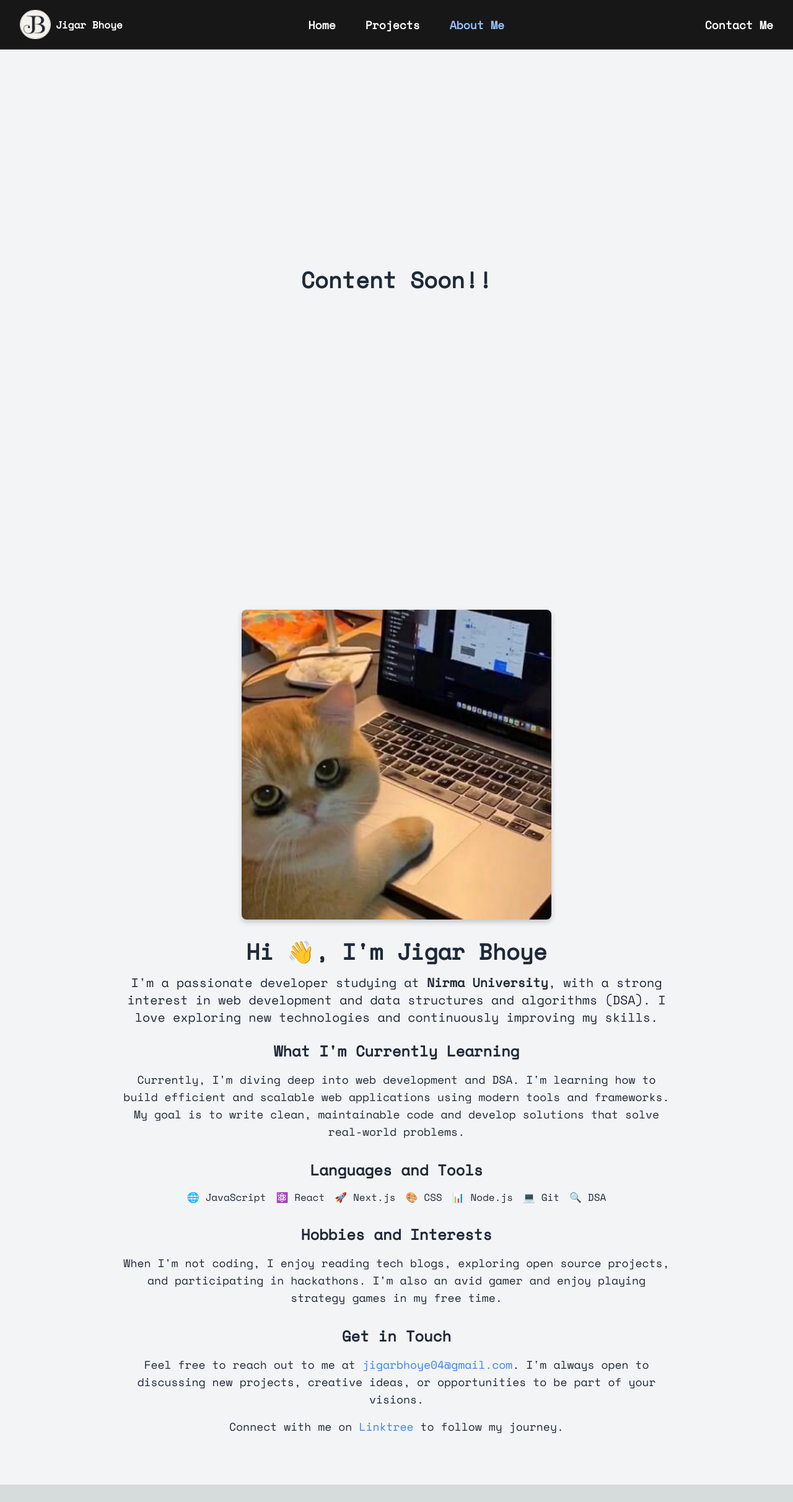
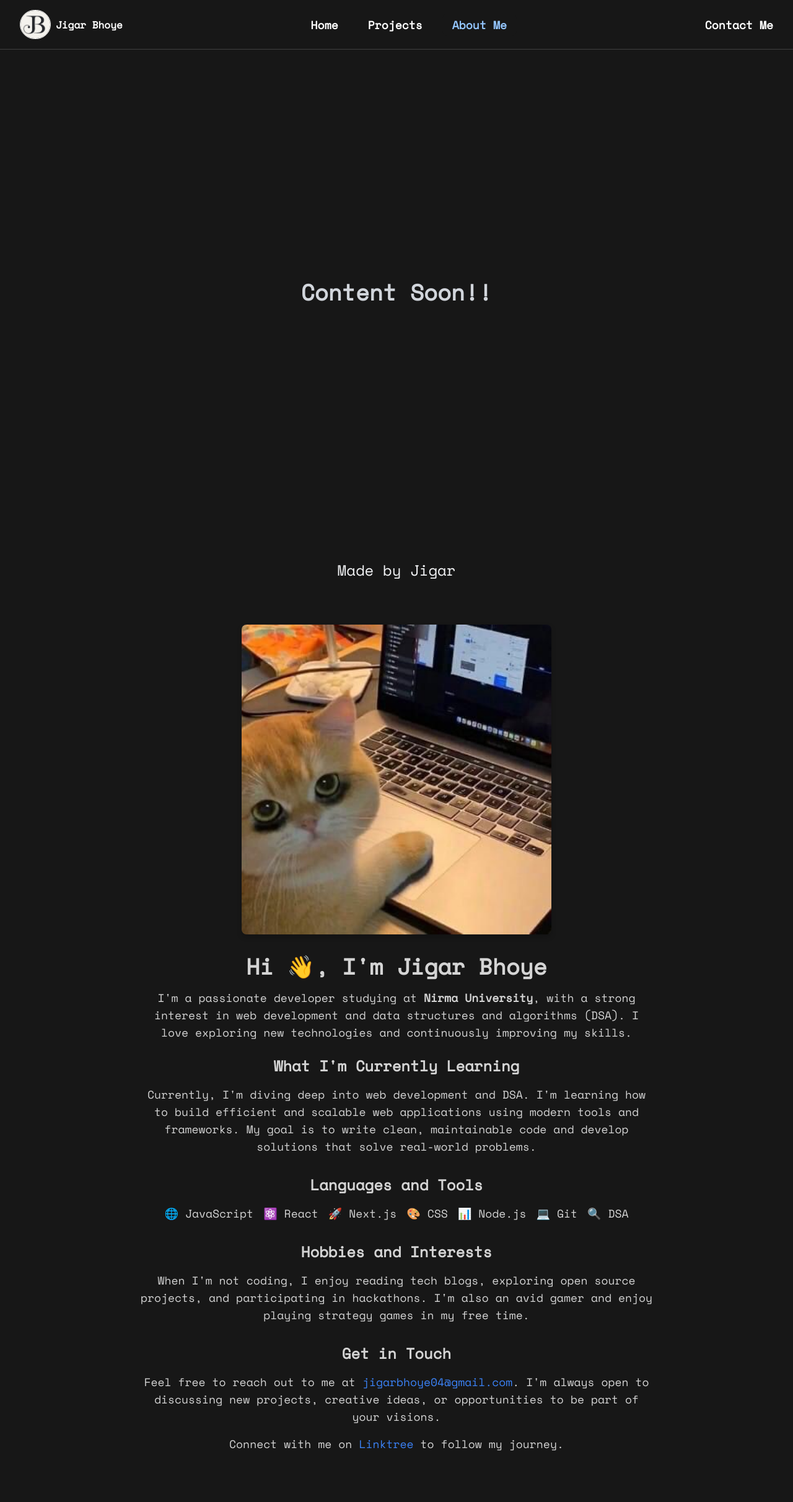
Before and after one commit to jigarbhoye04/portfolio_old, a Next.js app: page /about in a window 1280 px wide. Shown: the whole page at 62% size. Before the commit the page ends 2396 px from the top, so only its background shows below. Built offline with nearby package versions, Linux system fonts and the light colour scheme.

Commit message:
Mobile first design for about and projects pages

```diff
--- a/src/app/about/page.tsx
+++ b/src/app/about/page.tsx
@@ -4,35 +4,32 @@ import Link from "next/link";
 import Image from "next/image";
 import Header from "@/components/shared/Header";
 import "@/components/ui/about.css";
-import { useTheme } from "next-themes";
 
 export default function AboutPage() {
-  const { theme } = useTheme();
-
   return (
     <>
       <Header />
-      <div className={`flex flex-col items-center justify-center min-h-screen w-full ${theme === 'dark' ? 'bg-gray-900 text-gray-100' : 'bg-gray-100 text-gray-800'} overflow-y-scroll pt-10 pb-20`}>
+      <div className="flex flex-col items-center justify-center min-h-screen w-full bg-neutral-900 text-gray-300 overflow-y-scroll px-4 sm:px-6 lg:px-8">
         <div className="max-w-4xl text-center">
-          <h1 className="text-4xl font-bold mb-4">Content Soon!!</h1>
+          <h1 className="text-3xl sm:text-4xl font-bold mb-4">Content Soon!!</h1>
         </div>
       </div>
-      <div className="navBarFiller bg-gray-100 h-2"></div>
-      <div className="flex items-center justify-center w-full bg-gray-100">
-        <h1 className="text-1xl pb-8 text-gray-100">Made with by Jigar</h1>
+      <div className="navBarFiller bg-neutral-900 h-2"></div>
+      <div className="flex items-center justify-center w-full bg-neutral-900 text-gray-100 py-4 px-4 sm:px-6 lg:px-8">
+        <h1 className="text-lg sm:text-lg md:text-2xl pb-4">Made by Jigar</h1>
       </div>
-      <div className="flex flex-col items-center justify-center min-h-screen bg-gray-100 text-gray-800 pt-10 pb-20 overflox-x-hidden overflow-y-scroll w-full">
+      <div className="flex flex-col items-center justify-center min-h-screen bg-neutral-900 text-neutral-300 pt-10 pb-20 px-4 sm:px-6 lg:px-8 overflow-x-hidden overflow-y-scroll">
          <Image
             src="/cat.jpg"
-            className="about-page-image w-full h-auto rounded-full"
+            className="about-page-image w-3/4 sm:w-1/2 md:w-1/3 lg:w-1/4 h-auto rounded-full"
             alt="Profile Picture"
             width={300}
             height={300}
             priority
           />
-        <div className="max-w-4xl text-center">
-          <h1 className="text-4xl font-bold mb-4">Hi 👋, I&apos;m Jigar Bhoye</h1>
-          <p className="text-xl mb-6">
+        <div className="max-w-4xl text-center px-4 sm:px-6 lg:px-8">
+          <h1 className="text-3xl sm:text-4xl font-bold mb-4">Hi 👋, I&apos;m Jigar Bhoye</h1>
+          <p className="text-lg sm:text-lg mb-6">
             I&apos;m a passionate developer studying at{" "}
             <span className="font-semibold">Nirma University</span>, with a
             strong interest in web development and data structures and
@@ -41,8 +38,8 @@ export default function AboutPage() {
           </p>
 
           <section className="mb-8">
-            <h2 className="text-2xl font-bold mb-4">What I&apos;m Currently Learning</h2>
-            <p className="text-lg mb-4">
+            <h2 className="text-xl sm:text-2xl font-bold mb-4">What I&apos;m Currently Learning</h2>
+            <p className="text-base sm:text-lg mb-4">
               Currently, I&apos;m diving deep into web development and DSA. I&apos;m
               learning how to build efficient and scalable web applications
               using modern tools and frameworks. My goal is to write clean,
@@ -52,21 +49,21 @@ export default function AboutPage() {
           </section>
 
           <section className="mb-8">
-            <h2 className="text-2xl font-bold mb-4">Languages and Tools</h2>
+            <h2 className="text-xl sm:text-2xl font-bold mb-4">Languages and Tools</h2>
             <div className="flex justify-center flex-wrap space-x-4">
-              <span className="tech-icon">🌐 JavaScript</span>
-              <span className="tech-icon">⚛️ React</span>
-              <span className="tech-icon">🚀 Next.js</span>
-              <span className="tech-icon">🎨 CSS</span>
-              <span className="tech-icon">📊 Node.js</span>
-              <span className="tech-icon">💻 Git</span>
-              <span className="tech-icon">🔍 DSA</span>
+              <span className="tech-icon text-base sm:text-lg">🌐 JavaScript</span>
+              <span className="tech-icon text-base sm:text-lg">⚛️ React</span>
+              <span className="tech-icon text-base sm:text-lg">🚀 Next.js</span>
+              <span className="tech-icon text-base sm:text-lg">🎨 CSS</span>
+              <span className="tech-icon text-base sm:text-lg">📊 Node.js</span>
+              <span className="tech-icon text-base sm:text-lg">💻 Git</span>
+              <span className="tech-icon text-base sm:text-lg">🔍 DSA</span>
             </div>
           </section>
 
           <section className="mb-8">
-            <h2 className="text-2xl font-bold mb-4">Hobbies and Interests</h2>
-            <p className="text-lg mb-4">
+            <h2 className="text-xl sm:text-2xl font-bold mb-4">Hobbies and Interests</h2>
+            <p className="text-base sm:text-lg mb-4">
               When I&apos;m not coding, I enjoy reading tech blogs, exploring open
               source projects, and participating in hackathons. I&apos;m also an
               avid gamer and enjoy playing strategy games in my free time.
@@ -74,8 +71,8 @@ export default function AboutPage() {
           </section>
 
           <section>
-            <h2 className="text-2xl font-bold mb-4">Get in Touch</h2>
-            <p className="text-lg mb-4">
+            <h2 className="text-xl sm:text-2xl font-bold mb-4">Get in Touch</h2>
+            <p className="text-base sm:text-lg mb-4">
               Feel free to reach out to me at{" "}
               <a href="mailto:jigarbhoye04@gmail.com" className="text-blue-500">
                 jigarbhoye04@gmail.com
@@ -83,7 +80,7 @@ export default function AboutPage() {
               . I&apos;m always open to discussing new projects, creative ideas, or
               opportunities to be part of your visions.
             </p>
-            <p className="text-lg">
+            <p className="text-base sm:text-lg">
               Connect with me on{" "}
               <Link href="https://linktr.ee/jigarbhoye" className="text-blue-500">
                 Linktree
--- a/src/app/projects/page.tsx
+++ b/src/app/projects/page.tsx
@@ -11,7 +11,7 @@ export default function ProjectsPage() {
   return (
     <>
       <Header />
-      <div className={`flex flex-col items-center justify-center min-h-screen w-full ${theme === 'dark' ? 'bg-gray-900 text-gray-100' : 'bg-gray-100 text-gray-800'} overflow-y-scroll pt-10 pb-20`}>
+      <div className={`flex flex-col items-center justify-center min-h-screen w-full bg-neutral-900 text-gray-100 overflow-y-scroll`}>
         <div className="max-w-4xl text-center">
           <h1 className="text-4xl font-bold mb-4">Content Soon!!</h1>
         </div>
--- a/src/components/shared/Header.tsx
+++ b/src/components/shared/Header.tsx
@@ -3,18 +3,23 @@
 import Image from "next/image";
 import { usePathname } from "next/navigation";
 import Link from "next/link";
+import { useState } from "react"; // Import useState
+import { FaBars, FaTimes } from "react-icons/fa"; // Import menu icons
 
 export default function Header() {
+  const [isMobileMenuOpen, setIsMobileMenuOpen] = useState(false); // State for mobile menu
   const currentRoute = usePathname();
 
+  // Toggle mobile menu
+  const toggleMobileMenu = () => {
+    setIsMobileMenuOpen(!isMobileMenuOpen);
+  };
+
   return (
-      <nav className={`w-full left-0 right-0 top-0 flex justify-between items-center p-4 bg-neutral-900 text-white border-b border-neutral-700`}>
+    <nav className="w-full left-0 right-0 top-0 flex justify-between items-center p-4 bg-neutral-900 text-white border-b border-neutral-700">
+      {/* Logo and Name */}
       <div className="flex items-center">
-            <Link
-               href="/"
-               rel="noopener noreferrer"
-               className="flex items-center"
-            >
+        <Link href="/" rel="noopener noreferrer" className="flex items-center">
           <Image
             className="ml-4 border rounded-full border-white"
             src="/LOGO.png"
@@ -25,17 +30,23 @@ export default function Header() {
             blurDataURL="/LOGO.png"
             placeholder="blur"
           />
-               <span className="font-bold ml-2 hidden sm:block">Jigar Bhoye</span>
+          <span className="font-bold ml-2">Jigar Bhoye</span>
         </Link>
       </div>
 
-         <div className="flex items-center space-x-4 mr-2">
+      {/* Mobile menu toggle button */}
+      <div className="sm:hidden">
+        <button onClick={toggleMobileMenu} className="text-white">
+          {isMobileMenuOpen ? <FaTimes size={24} /> : <FaBars size={24} />}
+        </button>
+      </div>
+
+      {/* Desktop Menu */}
+      <div className="hidden sm:flex items-center justify-center flex-1 space-x-4">
         <Link
           href="/"
           className={`relative px-4 py-1 text-lg font-bold transition-all duration-500 ease-in-out group rounded-lg ${
-                  currentRoute === "/"
-                     ? 'bg-neutral-900 text-blue-300'
-                     : 'text-white'
+            currentRoute === "/" ? "bg-neutral-900 text-blue-300" : "text-white"
           }`}
           rel="noopener noreferrer"
         >
@@ -48,8 +59,8 @@ export default function Header() {
           href="/projects"
           className={`relative px-4 py-1 text-lg font-bold transition-all duration-500 ease-in-out group rounded-lg ${
             currentRoute === "/projects"
-                     ? 'bg-neutral-900 text-blue-300'
-                     : 'text-white'
+              ? "bg-neutral-900 text-blue-300"
+              : "text-white"
           }`}
           rel="noopener noreferrer"
         >
@@ -63,8 +74,8 @@ export default function Header() {
           href="/about"
           className={`relative px-4 py-1 text-lg font-bold transition-all duration-500 ease-in-out group rounded-lg ${
             currentRoute === "/about"
-                     ? 'bg-neutral-900 text-blue-300'
-                     : 'text-white'
+              ? "bg-neutral-900 text-blue-300"
+              : "text-white"
           }`}
           rel="noopener noreferrer"
         >
@@ -74,13 +85,15 @@ export default function Header() {
           <span className="absolute inset-0 scale-x-0 scale-y-1 bg-white transition-transform duration-500 ease-in-out group-hover:scale-x-100 group-hover:scale-y-100 rounded-lg"></span>
         </Link>
       </div>
-         <div className="flex item-center">
+
+      {/* Contact Link on the Right */}
+      <div className="hidden sm:flex items-center">
         <Link
           href="https://linktr.ee/jigarbhoye"
           className={`relative px-4 py-1 text-lg font-bold transition-all duration-500 ease-in-out group rounded-lg ${
             currentRoute === "/contact"
-                     ? 'bg-neutral-900 text-blue-300'
-                     : 'text-white'
+              ? "bg-neutral-900 text-blue-300"
+              : "text-white"
           }`}
           rel="noopener noreferrer"
         >
@@ -90,6 +103,52 @@ export default function Header() {
           <span className="absolute inset-0 scale-x-0 scale-y-1 bg-white transition-transform duration-500 ease-in-out group-hover:scale-x-100 group-hover:scale-y-100 rounded-lg"></span>
         </Link>
       </div>
+
+      {/* Mobile Menu */}
+      {isMobileMenuOpen && (
+        <div className="absolute top-16 left-0 w-full bg-neutral-900 text-white flex flex-col items-center space-y-4 p-4 sm:hidden z-50">
+          <Link
+            href="/"
+            className={`w-full text-center py-2 text-lg font-bold transition-all duration-500 ease-in-out rounded-lg ${
+              currentRoute === "/" ? "bg-neutral-900 text-blue-300" : "text-white"
+            }`}
+            rel="noopener noreferrer"
+            onClick={toggleMobileMenu}
+          >
+            Home
+          </Link>
+          <Link
+            href="/projects"
+            className={`w-full text-center py-2 text-lg font-bold transition-all duration-500 ease-in-out rounded-lg ${
+              currentRoute === "/projects" ? "bg-neutral-900 text-blue-300" : "text-white"
+            }`}
+            rel="noopener noreferrer"
+            onClick={toggleMobileMenu}
+          >
+            Projects
+          </Link>
+          <Link
+            href="/about"
+            className={`w-full text-center py-2 text-lg font-bold transition-all duration-500 ease-in-out rounded-lg ${
+              currentRoute === "/about" ? "bg-neutral-900 text-blue-300" : "text-white"
+            }`}
+            rel="noopener noreferrer"
+            onClick={toggleMobileMenu}
+          >
+            About Me
+          </Link>
+          <Link
+            href="https://linktr.ee/jigarbhoye"
+            className={`w-full text-center py-2 text-lg font-bold transition-all duration-500 ease-in-out rounded-lg ${
+              currentRoute === "/contact" ? "bg-neutral-900 text-blue-300" : "text-white"
+            }`}
+            rel="noopener noreferrer"
+            onClick={toggleMobileMenu}
+          >
+            Contact Me
+          </Link>
+        </div>
+      )}
     </nav>
   );
 }
--- a/src/components/ui/globals.css
+++ b/src/components/ui/globals.css
@@ -15,6 +15,10 @@
     --background-start-rgb: 0, 0, 0;
     --background-end-rgb: 0, 0, 0;
   }
+}
+
+html {
+  scroll-behavior: smooth;
 }
 
 body {
```
Lines whose indentation alone changed are shown as unchanged.
